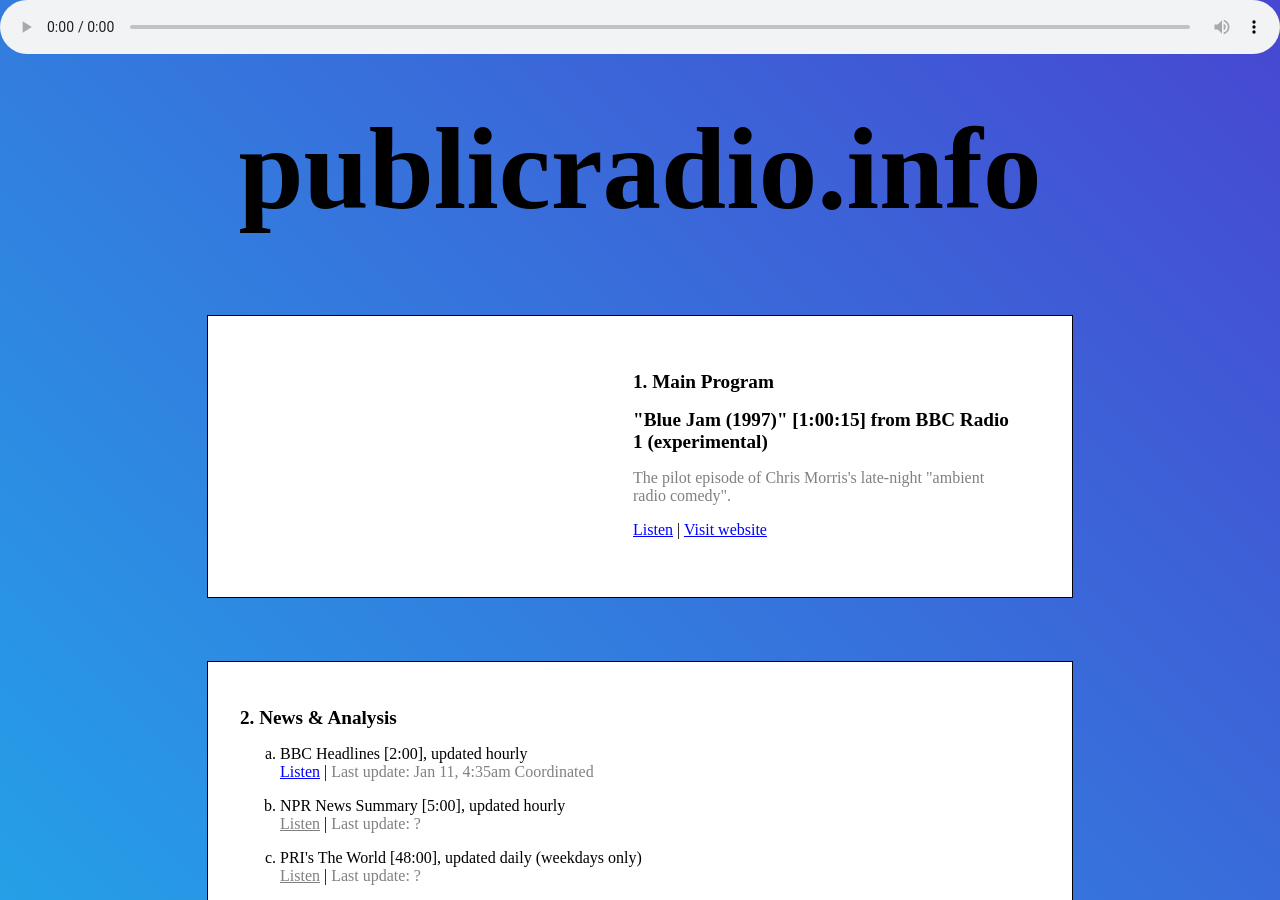
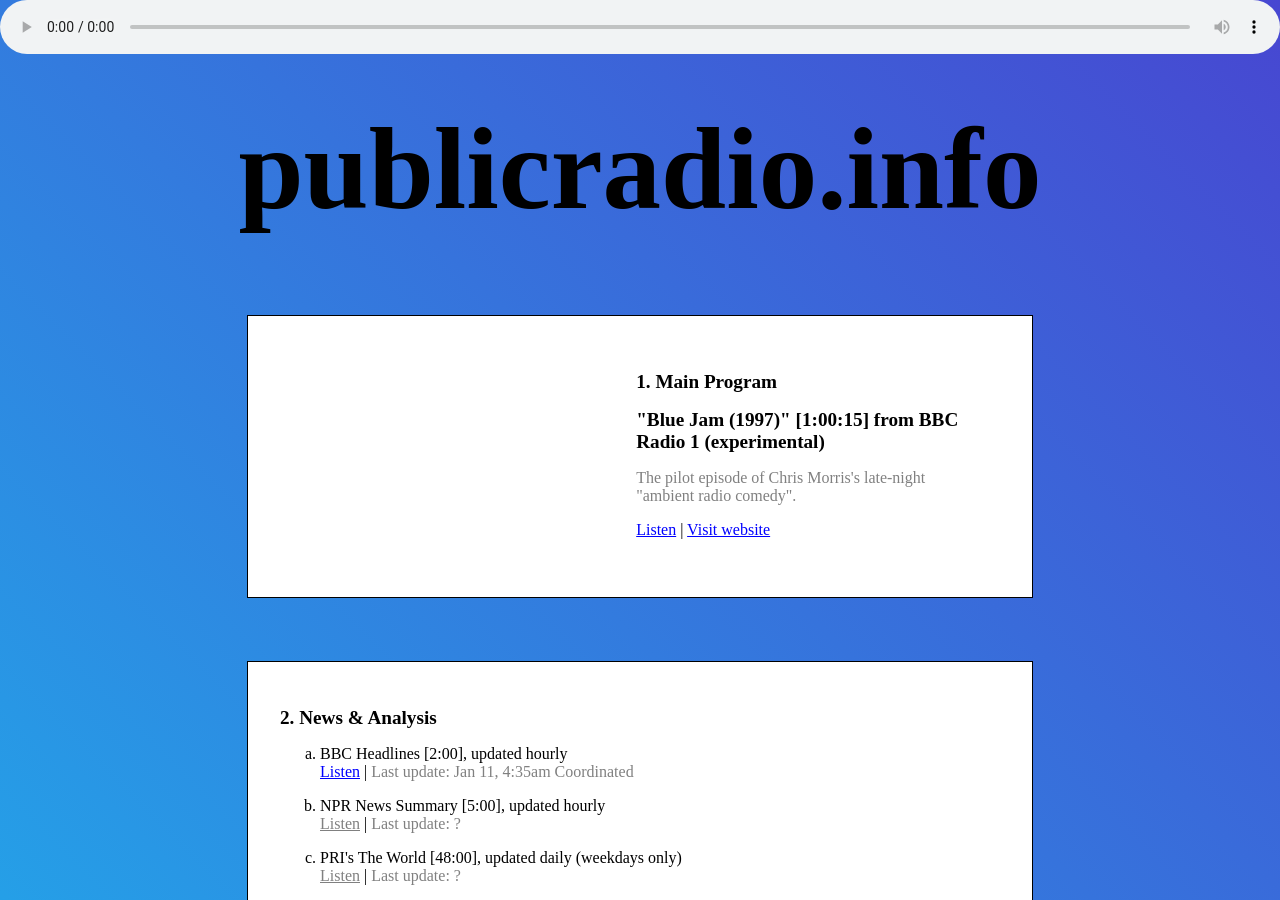
Before and after one commit to radioopensource/dotinfo, a Jekyll site: the page built from index.html, in a window 1280 px wide and 900 px high. Built offline with Jekyll 4.4.1, drawn with Linux system fonts in a browser that asks for light colours; nearby versions of some CDN libraries.

Commit message:
adjust module width

```diff
--- a/css/styles.css
+++ b/css/styles.css
@@ -55,7 +55,7 @@
   margin-bottom: 5%;
   padding: 2em;
   width: 80%;
-  max-width: 50em;
+  max-width: 45em;
   background-color: #fff;
   border: 1px solid black;
 }
```
